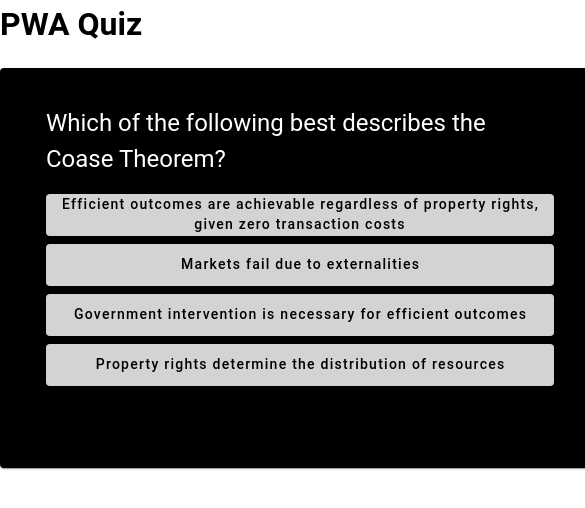
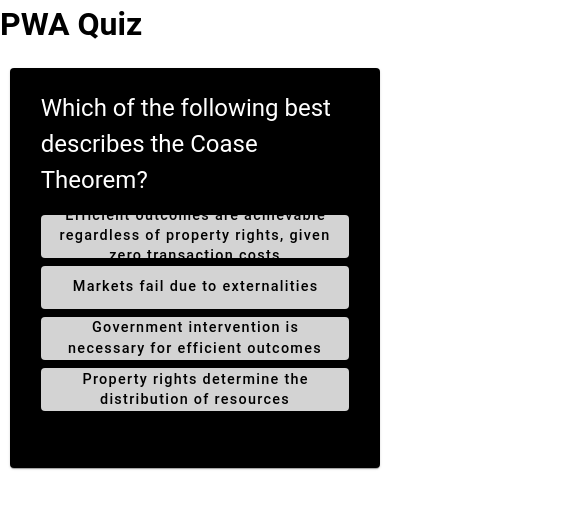
Before and after one commit to JEgholm/Quiz-PWA, a Vue app: page / in a window 390 px wide. Shown: the top 508 px of the page, 585 px wide, since content can reach past the window. Built offline with nearby package versions, Linux system fonts and the light colour scheme.

Commit message:
Made layout more mobile-friendly

```diff
--- a/package.json
+++ b/package.json
@@ -6,7 +6,8 @@
   "scripts": {
     "dev": "vite",
     "build": "vite build",
-    "preview": "vite preview"
+    "preview": "vite preview",
+    "deploy": "gh-pages -d dist"
   },
   "dependencies": {
     "katex": "^0.16.21",
@@ -15,6 +16,7 @@
   },
   "devDependencies": {
     "@vitejs/plugin-vue": "^5.2.1",
+    "gh-pages": "^6.3.0",
     "vite": "^6.0.11",
     "vite-plugin-vue-devtools": "^7.7.0"
   }
--- a/src/components/Quiz.vue
+++ b/src/components/Quiz.vue
@@ -2,7 +2,6 @@
   <div v-if="currentQuestion">
     <v-card
       class="mx-auto my-5 app-field"
-      max-width="900"
       style="background-color: black; color: white;"
     >
       <v-card-title>
@@ -64,7 +63,9 @@ export default {
   },
   computed: {
     processedOptions() {
-      return this.currentQuestion?.options.map(option => this.processText(option, this.currentQuestion?.useKatex)) || [];
+      return this.currentQuestion?.options.map(option =>
+        this.processText(option, this.currentQuestion?.useKatex)
+      ) || [];
     },
     adjustedQuestionFontSize() {
       if (!this.currentQuestion) return "1.5rem";
@@ -117,8 +118,9 @@ export default {
 </script>
 
 <style scoped>
+/* Base styles for larger screens */
 .app-field {
-  min-width: 600px;
+  width: 90%;
   max-width: 900px;
   min-height: 400px;
   padding: 30px;
@@ -172,4 +174,26 @@ export default {
   color: white;
   border-radius: 8px;
 }
+
+/* Media queries for mobile devices */
+@media (max-width: 600px) {
+  .app-field {
+    width: 95%;
+    padding: 15px;
+  }
+
+  .question-container {
+    font-size: clamp(1rem, 3vw, 1.2rem);
+  }
+
+  .answer-button {
+    padding: 10px;
+    font-size: clamp(0.9rem, 3vw, 1rem);
+  }
+
+  .next-button {
+    font-size: clamp(0.9rem, 3vw, 1rem);
+    padding: 0.5rem 1.5rem;
+  }
+}
 </style>
```
Also changed, not shown: 1 other file (tests, documents, lock files or other folders).
